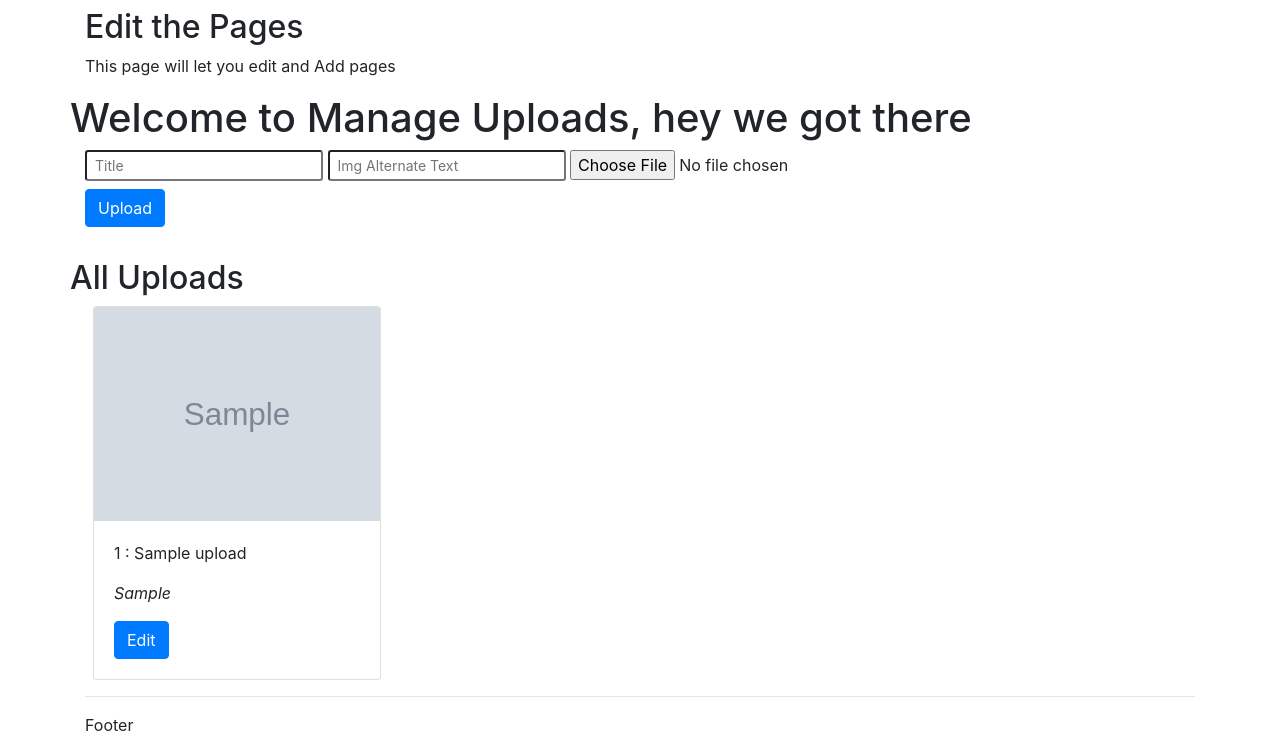
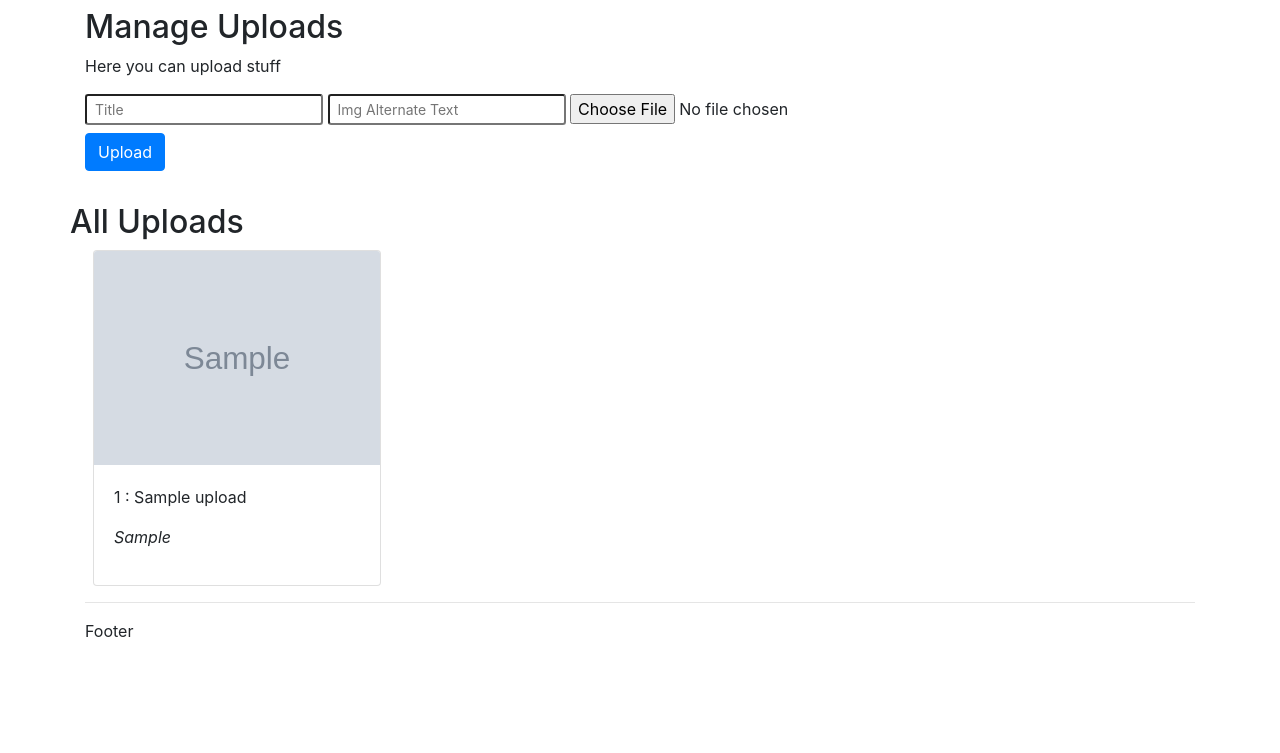
Before and after one commit to AlwaysMaknae/WCMS, a PHP site: page /adminCore.php?Uploads in a window 1280 px wide. Shown: the part 94-847 px from the top of the page. After the commit the page ends 731 px from the top, so only its background shows below. Run offline with PHP 8.4, Linux system fonts and the light colour scheme; the visitor is signed in with stand-in values (Sample User, id 1); tables that the repository leaves empty hold one stand-in row (values such as "Sample post"); grey boxes marked "Sample" are stand-in pictures.

Commit message:
small changes to uploading page

```diff
--- a/Controller/AdminMaganer.class.php
+++ b/Controller/AdminMaganer.class.php
@@ -69,11 +69,12 @@ public function getPages(){
 
   public function addUpload(UploadBean $up){
     $uploadI = $this->prepare("INSERT INTO `uploads`(`id`, `file`, `title`, `alt`) VALUES (DEFAULT,:file,:title,:alt)" );
-    $uploadI->execute([
+    $result = $uploadI->execute([
       "file" => $up->getFile(false),
       "title"=>$up->getTitle(),
       "alt"=>$up->getAlt()
     ]);
+    return $result;
   }
 
 }
--- a/Model/UploadBean.class.php
+++ b/Model/UploadBean.class.php
@@ -28,6 +28,20 @@ class UploadBean{
 
   static function setDirectory($directory){
     self::$directory = $directory;
+  }
+
+  public function getJSON(){
+    //return json_encode( $this->toArray() );
+    return $this->toArray();
+  }
+
+  protected function toArray(){
+    $props = [
+      "file" => $this->getFile(false),
+      "title" => $this->getTitle(),
+      "alt" => $this->getAlt()
+    ];
+     return $props;
   }
 
     /**
--- a/View/adminUploads.view.php
+++ b/View/adminUploads.view.php
@@ -3,13 +3,10 @@
 <? if(!empty($_SESSION['admin'])): ?>
   <script src="View/js/uploads.js"></script>
   <script src="View/js/AjaxController.js"></script>
-	<h2>Edit the Pages</h2>
-  <p>This page will let you edit and Add pages</p>
+	<h2>Manage Uploads</h2>
+  <p>Here you can upload stuff</p>
 
 	<div id="debug" ></div>
-  <div class="row">
-    <h1>Welcome to Manage Uploads, hey we got there</h1>
-  </div>
 
   <form id="UploadForm" class="form-group" method="post" enctype="multipart/form-data">
     <input class="form-control-sm" type="text" name="title" value="" placeholder="Title">
@@ -34,7 +31,9 @@
           <div class="card-body">
             <p class="font-bold"><? echo $img->getId(); ?> : <? echo $img->getTitle(); ?> </p>
             <p class="font-italic"><? echo $img->getAlt(); ?> </p>
+            <?php /* ?>
             <a href="adminCore.php?Uploads" class="btn btn-primary" id="upload-<? echo $img->getId(); ?>2"> Edit </a>
+            <? */ ?>
           </div>
         </div>
       <?php endforeach; ?>
--- a/View/js/uploads.js
+++ b/View/js/uploads.js
@@ -34,8 +34,7 @@ var PublicApp;
             cache: false,
             processData: false,
             success:function(data){
-              $(App.OutputSelector).append( data );
-              console.log(data);
+              console.log( data );
             }
           });
         } else {
@@ -44,7 +43,6 @@ var PublicApp;
 
 
         var fData = new FormData(this);
-        console.log(fData);
       });
 
 
```
Also changed, not shown: adminAjax.php (+4 -4 lines), uploads/807d41d9fc7985b6e04f513dac9ea8eb.png (added), uploads/abde9b066cb2f9b2d9916c3b7e008b8e.jpg (added), uploads/b4fc3c2a340729f7d4a74ba34f7bbf36.jpg (added), uploads/ee91a7869a5012410d8c8ab764b53df3.jpg (added).
